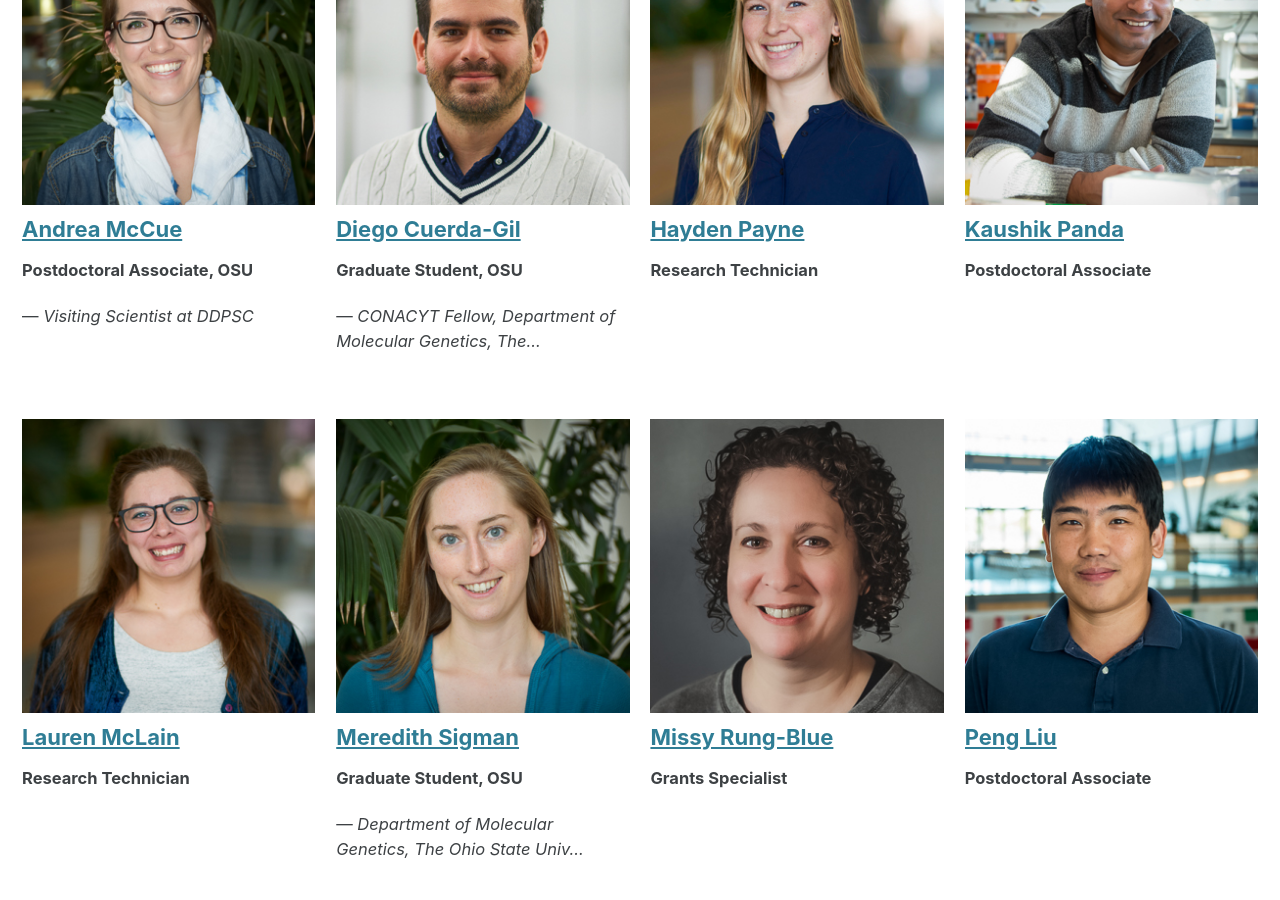
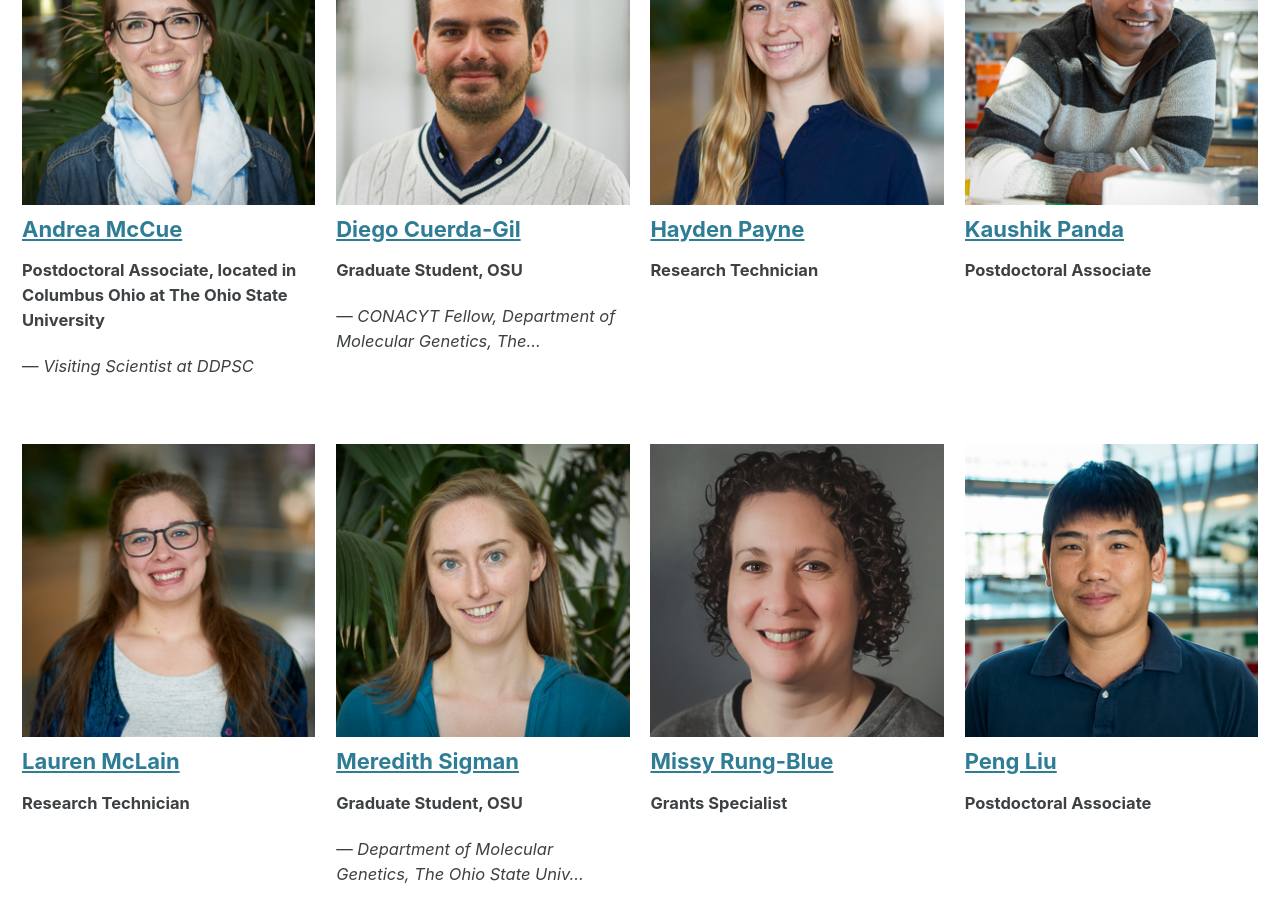
Before and after one commit to SlotkinLab/slotkinlab.github.io, a Jekyll site: the page built from _pages/people.md, in a window 1280 px wide and 900 px high, scrolled down 652 px. Built offline with Jekyll 4.4.1, drawn with Linux system fonts in a browser that asks for light colours; cached includes are drawn as plain includes; nearby versions of some CDN libraries.

Commit message:
Update andrea-mccue.md

```diff
--- a/_people/andrea-mccue.md
+++ b/_people/andrea-mccue.md
@@ -2,7 +2,7 @@
 layout: archive
 title: "Andrea McCue"
 author: Andrea McCue
-jobtitle: Postdoctoral Associate, OSU
+jobtitle: Postdoctoral Associate, located in Columbus Ohio at The Ohio State University
 bio:
 excerpt: "Visiting Scientist at DDPSC"
 author_profile: true
```
